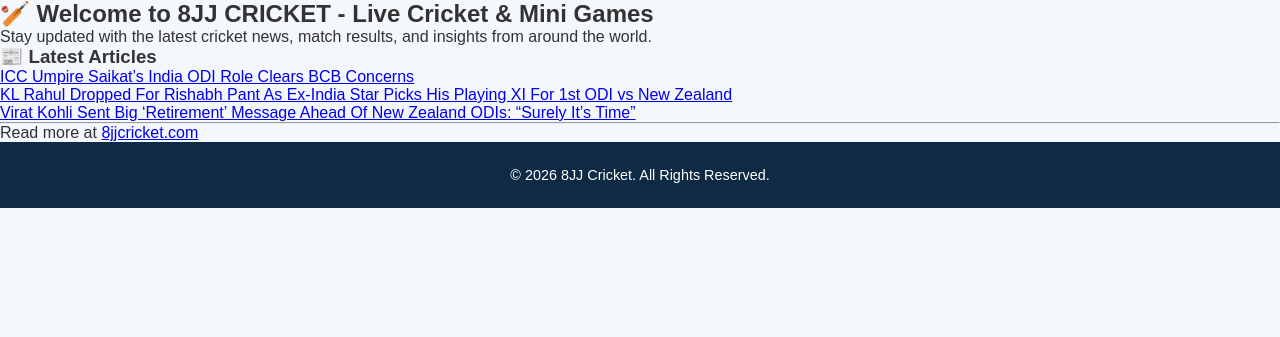
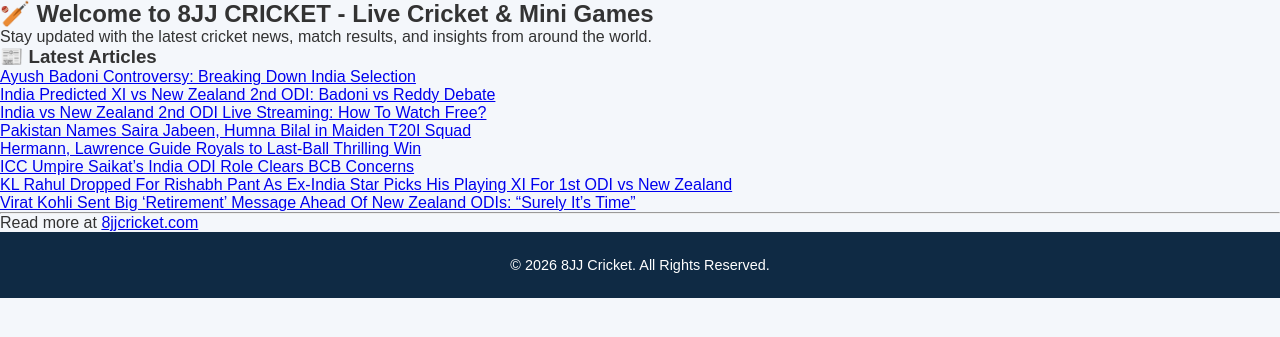
Before and after one commit to 8jjcricket-create/https-8jjcricket.com-, a Jekyll site: the page built from index.md, in a window 1280 px wide. Shown: the top 337 px of the page. Built offline with Jekyll 4.4.1, drawn with Linux system fonts in a browser that asks for light colours.

Commit message:
Update index.md

```diff
--- a/index.md
+++ b/index.md
@@ -10,6 +10,11 @@ Stay updated with the latest cricket news, match results, and insights from arou
 ### 📰 Latest Articles
 
 
+- [Ayush Badoni Controversy: Breaking Down India Selection](./ayush-badoni-controversy-india-odi-selection.md)
+- [India Predicted XI vs New Zealand 2nd ODI: Badoni vs Reddy Debate](./india-predicted-xi-vs-new-zealand-2nd-odi-badoni-reddy.md)
+- [India vs New Zealand 2nd ODI Live Streaming: How To Watch Free?](./india-vs-new-zealand-2nd-odi-live-streaming-free.md)
+- [Pakistan Names Saira Jabeen, Humna Bilal in Maiden T20I Squad](./pakistan-saira-jabeen-humna-bilal-maiden-t20i-squad.md)
+- [Hermann, Lawrence Guide Royals to Last-Ball Thrilling Win](./hermann-lawrence-royals-last-ball-thrilling-win.md)
 - [ICC Umpire Saikat’s India ODI Role Clears BCB Concerns](./icc-umpire-saikat-india-odi.md)
 - [KL Rahul Dropped For Rishabh Pant As Ex-India Star Picks His Playing XI For 1st ODI vs New Zealand](./kl-rahul-dropped-1st-odi.md)
 - [Virat Kohli Sent Big 'Retirement' Message Ahead Of New Zealand ODIs: "Surely It's Time"](./kohli-retirement-message.md)
```
